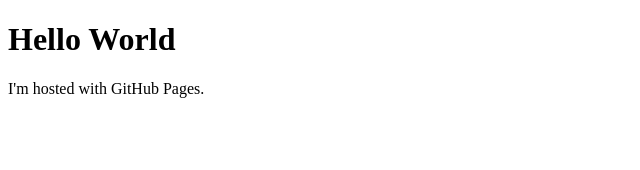
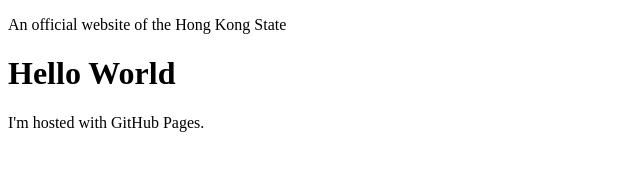
Before and after one commit to HongKongState/hongkongstate.github.io, a plain HTML site: page index.html in a window 1280 px wide. Shown: the whole page, without its empty margins (0-640 px from the left). Drawn offline with Linux system fonts and the light colour scheme.

Commit message:
Update index.html

```diff
--- a/index.html
+++ b/index.html
@@ -1,5 +1,7 @@
 <!DOCTYPE html>
 <html>
+  <head>
+    <p>An official website of the Hong Kong State</p>
 <body>
 <h1>Hello World</h1>
 <p>I'm hosted with GitHub Pages.</p>
```
